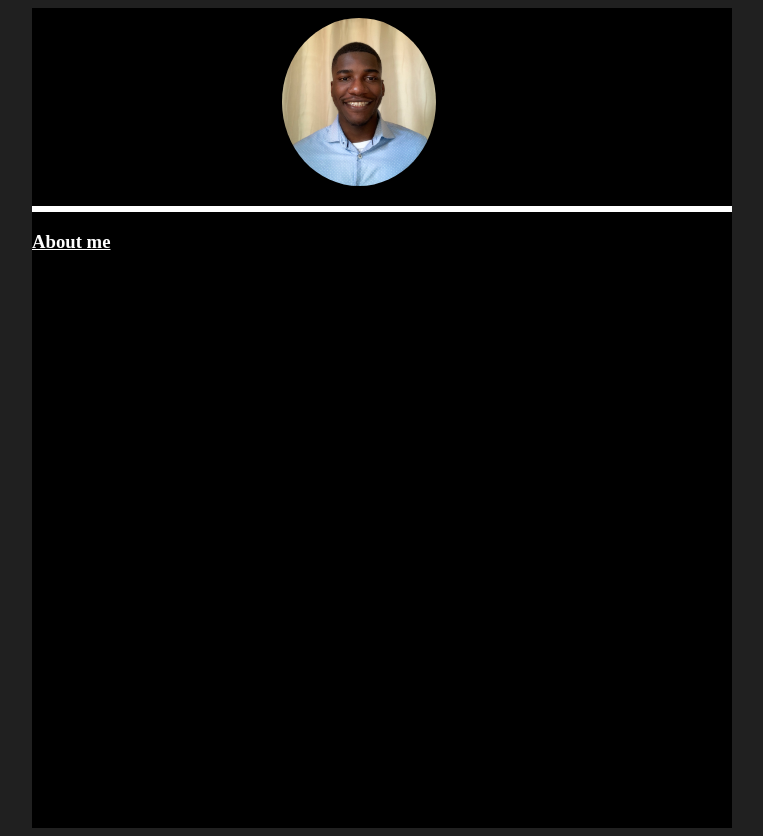
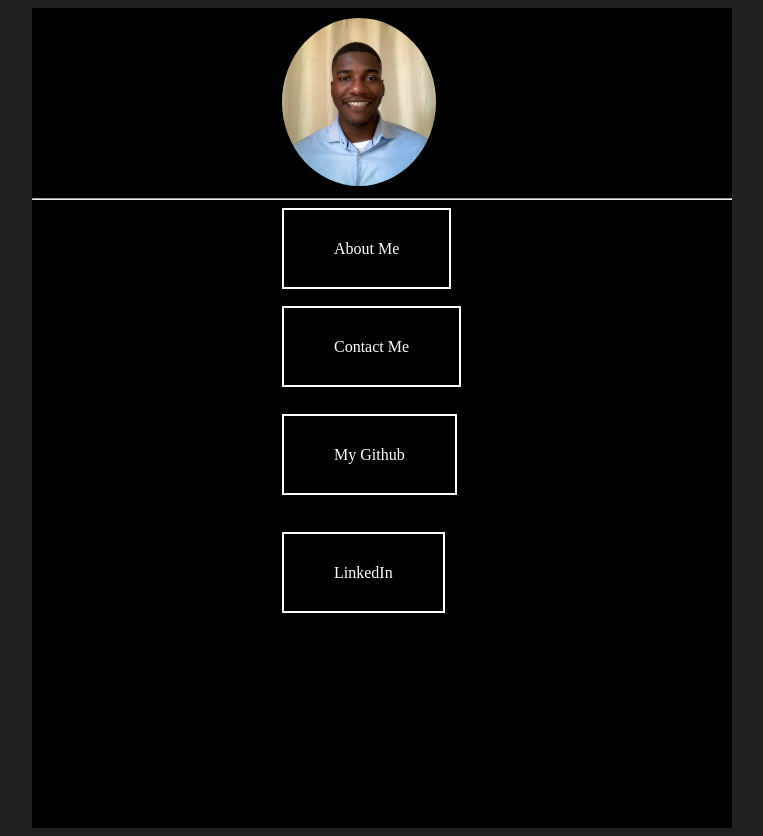
Before and after one commit to eamankwah24/Portfolio, a website: page index.html in a window 1280 px wide. Shown: the whole page, without its empty margins (276-1039 px from the left). Drawn offline with Linux system fonts and the light colour scheme.

Commit message:
linked list style links added

```diff
--- a/index.html
+++ b/index.html
@@ -12,14 +12,26 @@
 
       <header>
         <img class="profile_picture" src="/images/IMG_E1067.JPG" alt="picture of Edmund">
-        <!--<hr>-->
+        <hr>
         <!-- <h2 class="name">Edmund Amankwah Jr.</h2>-->
       </header>
 
+      <div class="AboutMe">
+       <a href="/aboutMe.html" target="_blank">About Me</a>
+      </div>
 
-      <p class="solid">
-          <a href="/aboutMe.html" target="_blank"><h3>About me</h3></a>
-      </p>
+      <div class="ContactMe">
+        <a href="./contact.html" target="_blank">Contact Me</a>
+      </div>
+
+      <div class="MyGithub">
+        <a href="https://github.com/eamankwah24" target="_blank">My Github</a>
+      </div>
+
+      <div class="MyLinkedIn">
+        <a href="https://www.linkedin.com/in/edmund-amankwah-80aa74209/" target="_blank">LinkedIn</a>
+      </div>
+
 
      </div>
 
--- a/style.css
+++ b/style.css
@@ -18,33 +18,44 @@ body {
   color: white;
 }
 
-p.solid {
-  border-style: solid;
-  border-color: white;
-  border-width: medium;
-  border-right: 1px;
-  border-left: 1px;
+.AboutMe {
+  padding: 30px 30px;
+  margin-left: 220px;
+  margin-top: 10px;
 }
 
-.aboutMe_link {
+.ContactMe {
+  padding: 30px 30px;
+  margin-left: 220px;
+  margin-top: 20px;
+}
+
+.MyGithub {
+  padding: 30px 30px;
+  margin-left: 220px;
+  margin-top: 30px;
+}
+
+.MyLinkedIn {
+  padding: 30px 30px;
+  margin-left: 220px;
+  margin-top: 40px;
 }
 
 /* unvisited link */
-a:link {
+a:link,
+a:visited {
+  background-color: black;
   color: white;
+  border: 2px solid white;
+  text-align: center;
+  text-decoration: solid;
+  padding: 30px 50px;
 }
 
 /* visited link */
-a:visited {
-  color: yellow;
-}
 
 /* mouse over link */
-a:hover {
-  color: yellow;
+a:hover.a:active {
+  color: white;
 }
-
-/* selected link */
-a:active {
-  color: blue;
-}
```
